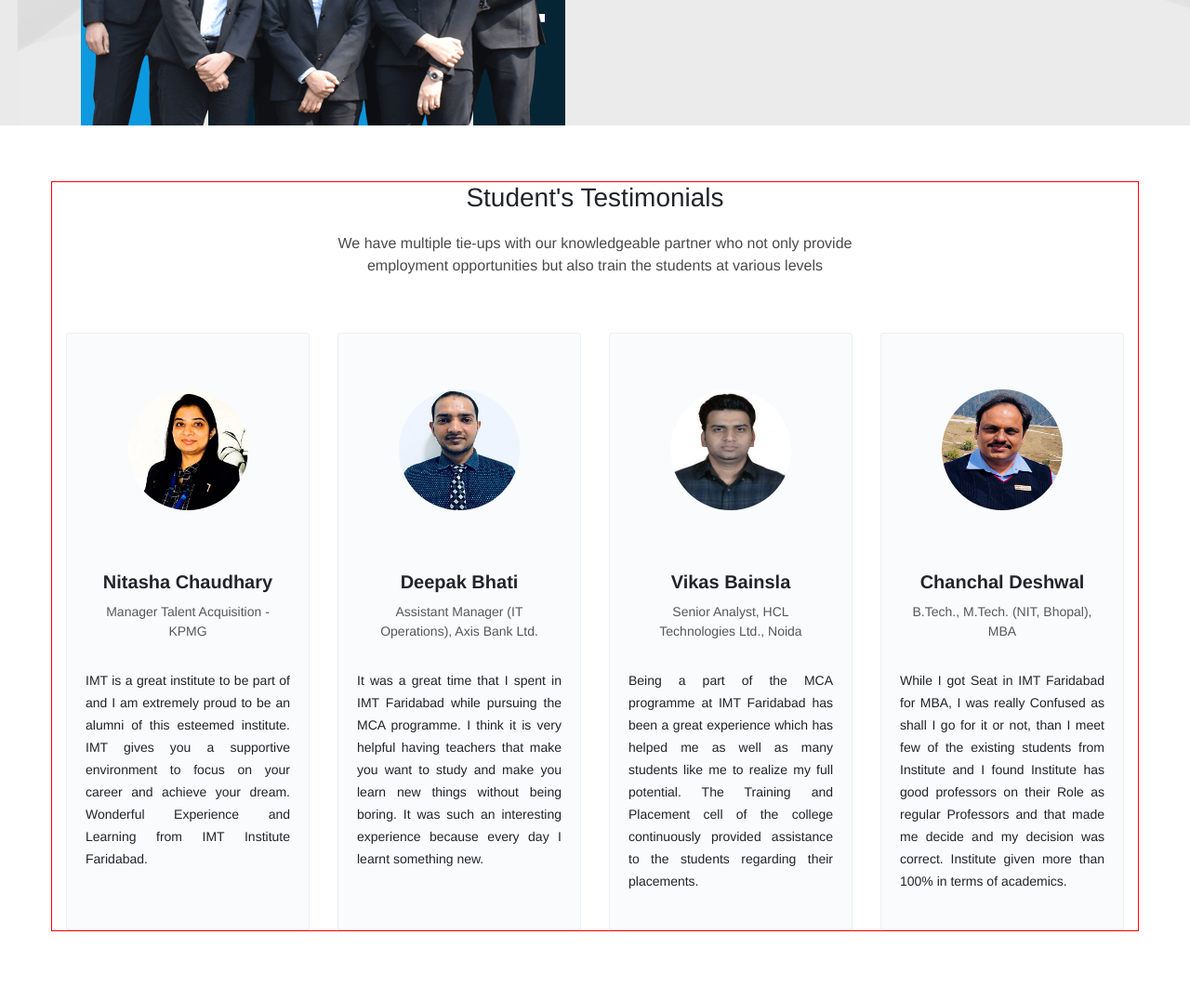
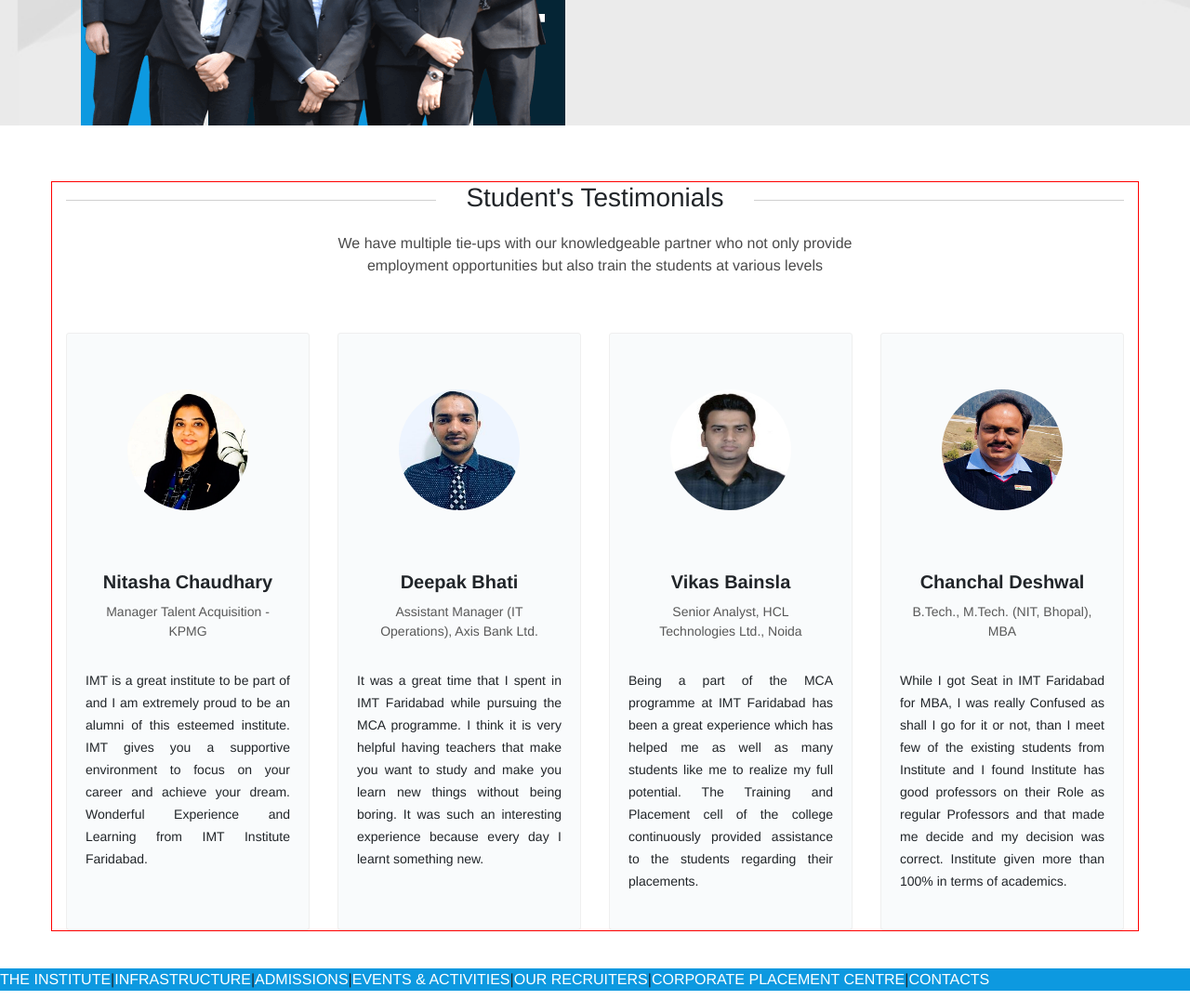
Before and after one commit to narenrawat8102/IMT-Faridabad, a plain HTML site: page index.html in a window 1280 px wide. Shown: the part 2940-4016 px from the top of the page at 93% size. Before the commit the page ends 3962 px from the top, so only its background shows below. Drawn offline with nearby package versions, Linux system fonts and the light colour scheme.

Commit message:
footer added

```diff
--- a/css/style.css
+++ b/css/style.css
@@ -400,6 +400,20 @@ footer {
   margin-bottom: 20px;
   transform: scaleY(1.2);
   padding: 15px 0 0 12px;
+  position: relative;
+}
+
+.courses-offered h2:before {
+  width: 3px;
+  height: 29px;
+  content: "";
+  background: #0d99e0;
+  position: absolute;
+  left: 0;
+  top: 0;
+  bottom: -21px;
+  margin: auto;
+  z-index: 99;
 }
 
 .courses-name {
@@ -430,7 +444,7 @@ footer {
 
 /* Students testimonial CSS Starts Here  */
 .testimonial-container {
-  padding: 60px 0 20px;
+  padding: 60px 0 40px;
 }
 
 .testimonial-box {
@@ -449,6 +463,29 @@ footer {
   text-transform: capitalize;
   text-align: center;
   margin-bottom: 20px;
+  position: relative;
+}
+
+.testimonial-heading h2:before {
+  width: 35%;
+  height: 1px;
+  content: "";
+  background: #d0d0d0;
+  position: absolute;
+  left: 0;
+  top: 19px;
+  z-index: 99;
+}
+
+.testimonial-heading h2:after {
+  width: 35%;
+  height: 1px;
+  content: "";
+  background: #d0d0d0;
+  position: absolute;
+  right: 0;
+  top: 19px;
+  z-index: 99;
 }
 
 .testimonial-heading p {
@@ -502,6 +539,23 @@ footer {
 }
 /* Students testimonial CSS Ends Here */
 /* Main Ends Here  */
+
+/* Footer CSS Starts Here  */
+.footer-menu {
+  background: #0d99e0 !important;
+}
+
+.footer-menu ul {
+  display: flex;
+  list-style: none;
+}
+
+.footer-menu ul li a {
+  color: #fff;
+  text-transform: uppercase;
+  text-decoration: none;
+}
+/* Footer CSS Ends Here  */
 
 /* Mobile Media Queries Starts Here */
 @media only screen and (max-device-width: 480px) {
--- a/index.html
+++ b/index.html
@@ -460,6 +460,45 @@
     </main>
     <!-- Main Ends Here  -->
 
+    <!-- Footer Starts from Here  -->
+    <footer>
+      <div class="footer-menu">
+        <nav>
+          <ul>
+            <li>
+              <a href="#">the institute</a>
+            </li>
+            |
+            <li>
+              <a href="#">infrastructure</a>
+            </li>
+            |
+            <li>
+              <a href="#">admissions</a>
+            </li>
+            |
+            <li>
+              <a href="#">events & activities</a>
+            </li>
+            |
+            <li>
+              <a href="#">our recruiters</a>
+            </li>
+            |
+            <li>
+              <a href="#">corporate placement centre</a>
+            </li>
+            |
+            <li>
+              <a href="#">contacts</a>
+            </li>
+          </ul>
+        </nav>
+      </div>
+      <div class="footer-boxes"></div>
+    </footer>
+    <!-- Footer Ends Here  -->
+
     <!-- Menu Script Starts Here  -->
     <script>
       function myFunction() {
```
